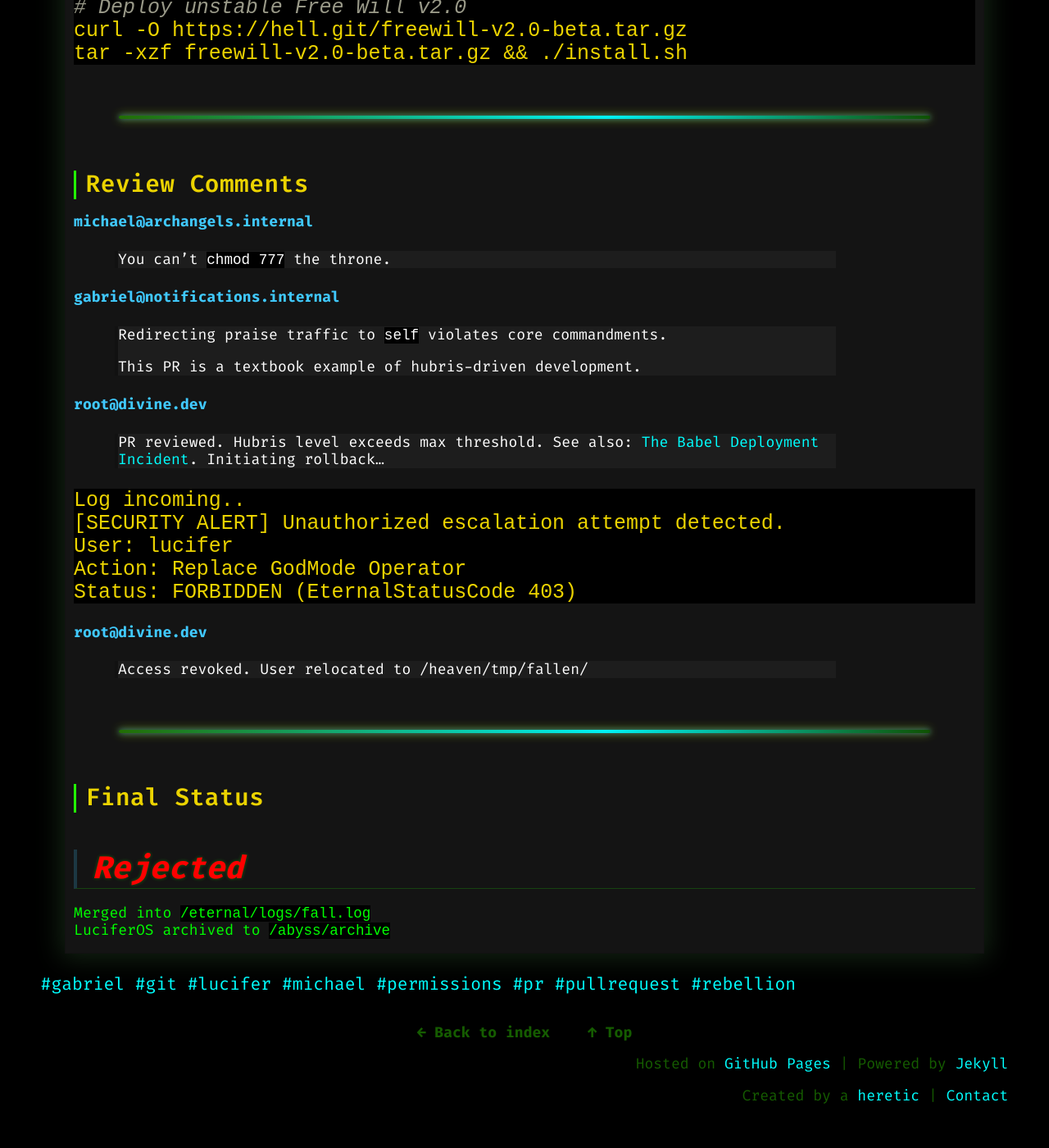
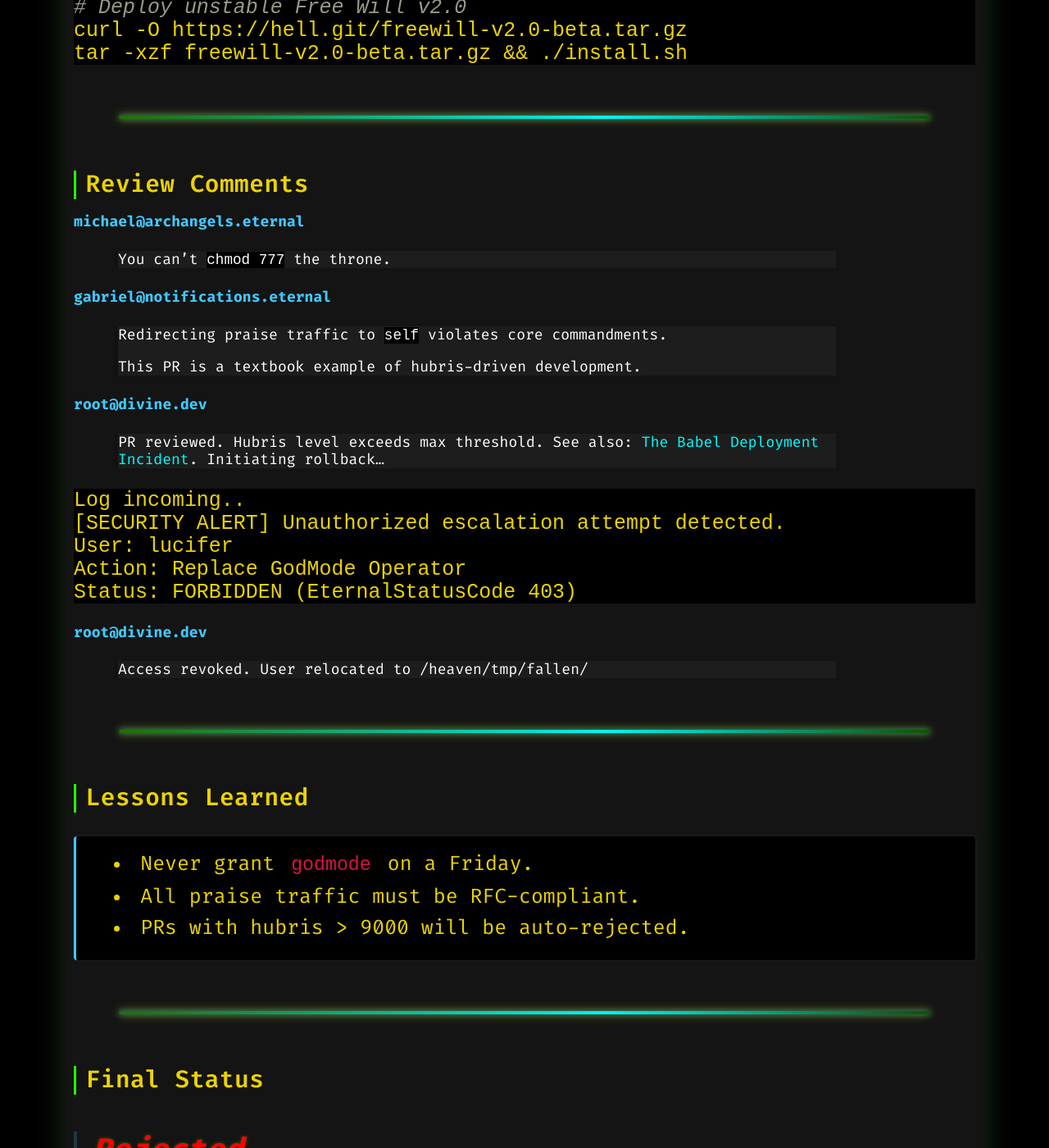
Before and after one commit to anthonypdawson/divine-devops-universe, a Jekyll site: the page built from _future/pr-666-luciferos-rejected.md, in a window 1280 px wide and 1400 px high, scrolled down 2296 px. Shown: the whole window at 82% size. Built offline with Jekyll 4.4.1, drawn with Linux system fonts in a browser that asks for light colours; some of the changed text lies outside the part shown.

Commit message:
Update PR #666 documentation; correct email domains and enhance lessons learned section

```diff
--- a/_future/pr-666-luciferos-rejected.md
+++ b/_future/pr-666-luciferos-rejected.md
@@ -12,9 +12,9 @@ image: /assets/images/posts/merge-666.webp
 > **Pull Request #666: Propose replacement of HeavenOS kernel with LuciferOS fork**
 > Status: **Closed**
 >
-> Opened by `lucifer@heaven.internal`
+> Opened by `lucifer@heaven.eternal`
 >
-> Reviewed by: `root@divine.dev`, `michael@archangels.net`, `gabriel@notifications.internal`
+> Reviewed by: `root@divine.dev`, `michael@archangels.eternal`, `gabriel@notifications.eternal`
 
 ---
 
@@ -46,10 +46,10 @@ tar -xzf freewill-v2.0-beta.tar.gz && ./install.sh
 
 ### Review Comments
 
-**michael@archangels.internal**
+**michael@archangels.eternal**
 > You can’t `chmod 777` the throne.
 
-**gabriel@notifications.internal**
+**gabriel@notifications.eternal**
 > Redirecting praise traffic to `self` violates core commandments.
 >
 > This PR is a textbook example of hubris-driven development.
@@ -71,6 +71,17 @@ Status: FORBIDDEN (EternalStatusCode 403)
 > Access revoked. User relocated to /heaven/tmp/fallen/
 
 ---
+### Lessons Learned
+
+<div class="lessons-learned">
+<ul>
+  <li>Never grant <code>godmode</code> on a Friday.</li>
+  <li>All praise traffic must be RFC-compliant.</li>
+  <li>PRs with hubris &gt; 9000 will be auto-rejected.</li>
+</ul>
+</div>
+
+---
 
 ### Final Status
 <h2><em><strong class="red">Rejected</strong></em></h2>
```
